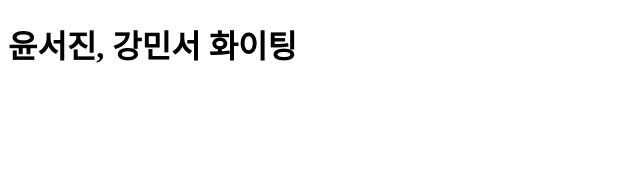
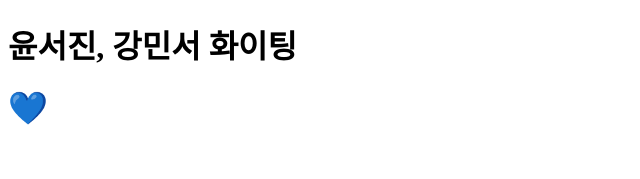
Before and after one commit to TS-Study-Team2/Final-Project, a React (Vite) app: page / in a window 1280 px wide. Shown: the top 179 px of the page, without its empty margins (0-640 px from the left). Built offline with nearby package versions, Linux system fonts and the light colour scheme.

Commit message:
init: dev 브랜치 생성

```diff
--- a/src/App.tsx
+++ b/src/App.tsx
@@ -1,10 +1,11 @@
-import "./App.css";
+import './App.css';
 
 function App() {
   return (
     <>
       <div></div>
       <h1>윤서진, 강민서 화이팅</h1>
+      <h1>💙</h1>
     </>
   );
 }
```
